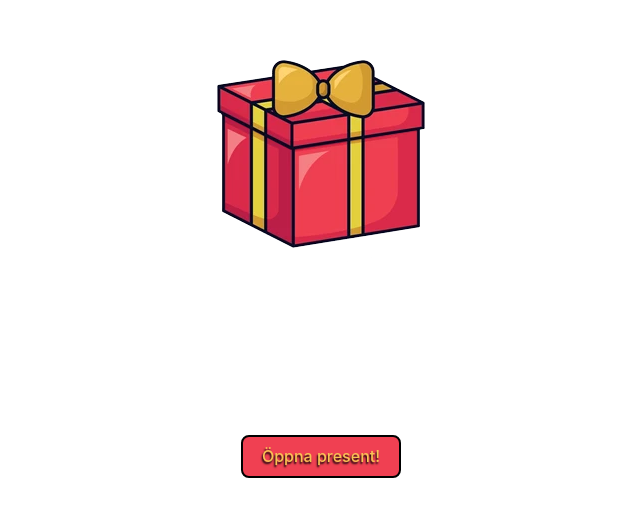
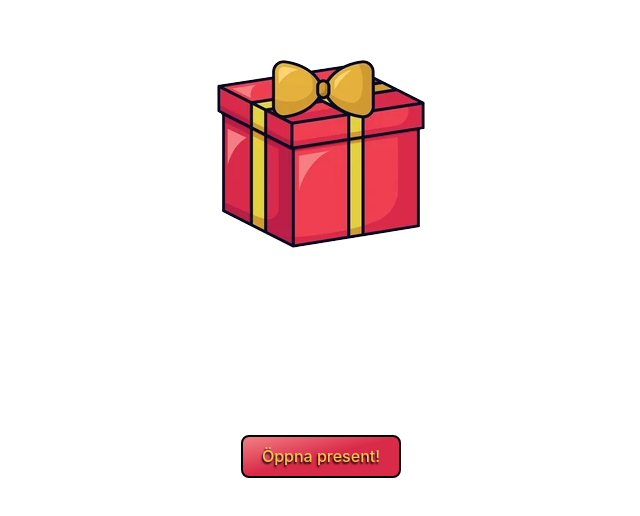
Before and after one commit to albinglindell/testflyg, a React (Vite) app: page / in a window 1280 px wide. Shown: the part 242-758 px from the top of the page, without its empty margins (319-959 px from the left). Built offline with nearby package versions, Linux system fonts and the light colour scheme.

Commit message:
fixed som animations

```diff
--- a/src/index.css
+++ b/src/index.css
@@ -67,7 +67,7 @@ button:focus-visible {
     color: #747bff;
   }
   button {
-    background-color: #F04052;
+    background:linear-gradient(to bottom right, #F28183,#DA2A4A, #DA2A4A);
     color: #f9c254;
     text-shadow: -1px 2px 2px #000;
     border: 2px solid black;
```
